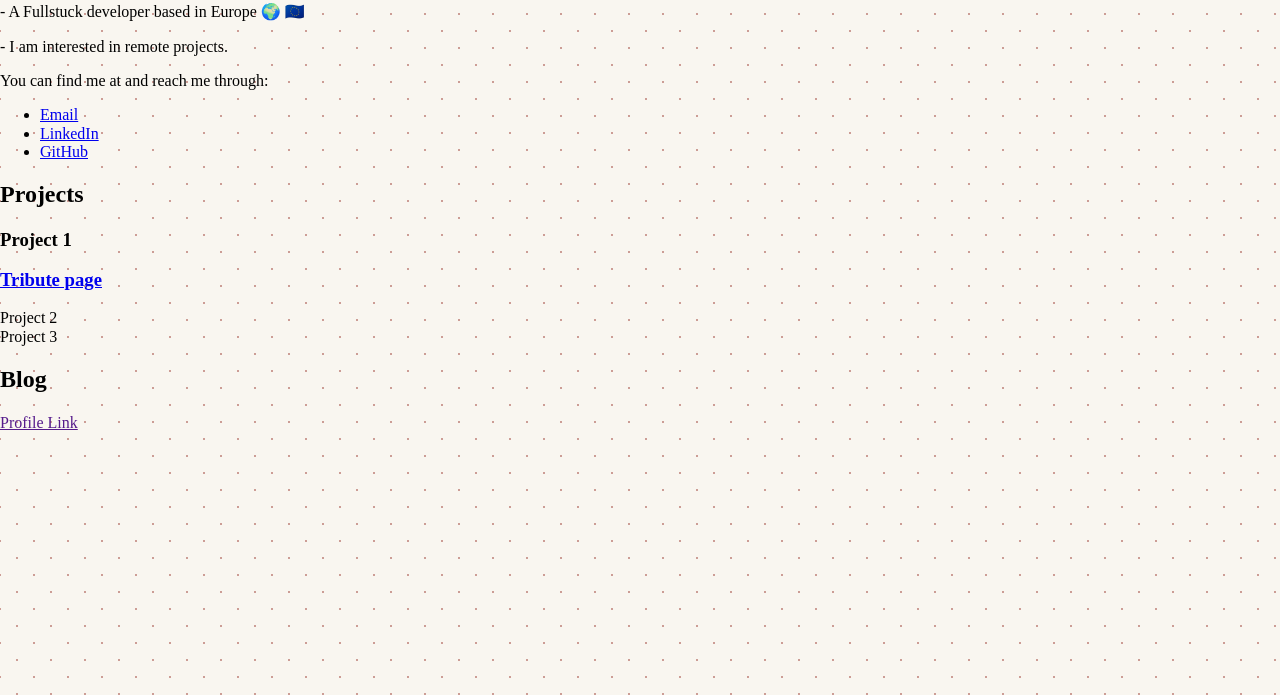
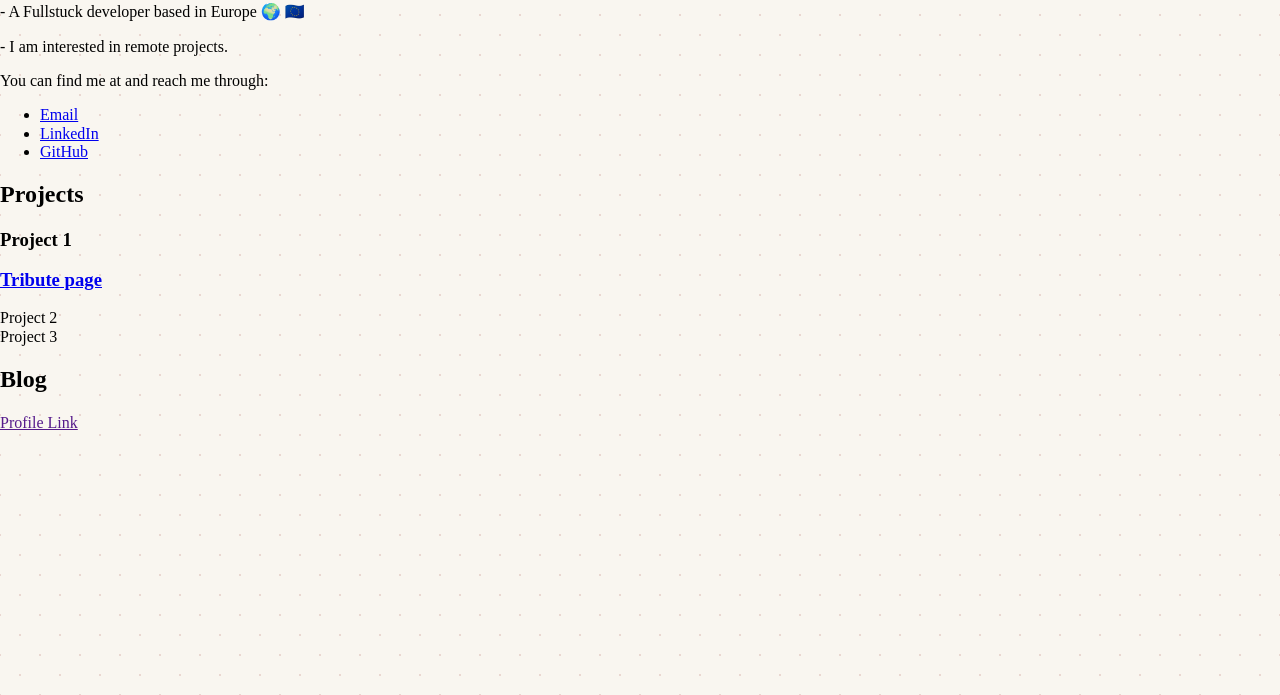
Before and after one commit to SilviaHenry/Portfolio, a plain HTML site: page index.html in a window 1280 px wide. Shown: the part 105-800 px from the top of the page. Drawn offline with nearby package versions, Linux system fonts and the light colour scheme.

Commit message:
styles updated

```diff
--- a/styles.css
+++ b/styles.css
@@ -1,9 +1,10 @@
 body {
     background-color: #f9f6f0;
     opacity: 1;
-    background-image:  radial-gradient(#8C1C13 0.500000000000001px, transparent 0.8500000000000001px), radial-gradient(#8C1C13 0.500000000000001px, #f9f6f0 0.8500000000000001px);
-    background-size: 34px 34px;
-    background-position: 0 0,17px 17px;
+    background-image:  radial-gradient(#8C1C13 0.45px, transparent 0.75px), radial-gradient(#8C1C13 0.45px, #f9f6f0 0.75px);
+    background-size: 40px 40px;
+    background-position: 0 0,20px 20px;
+
   }
 
   #navbar {
```
